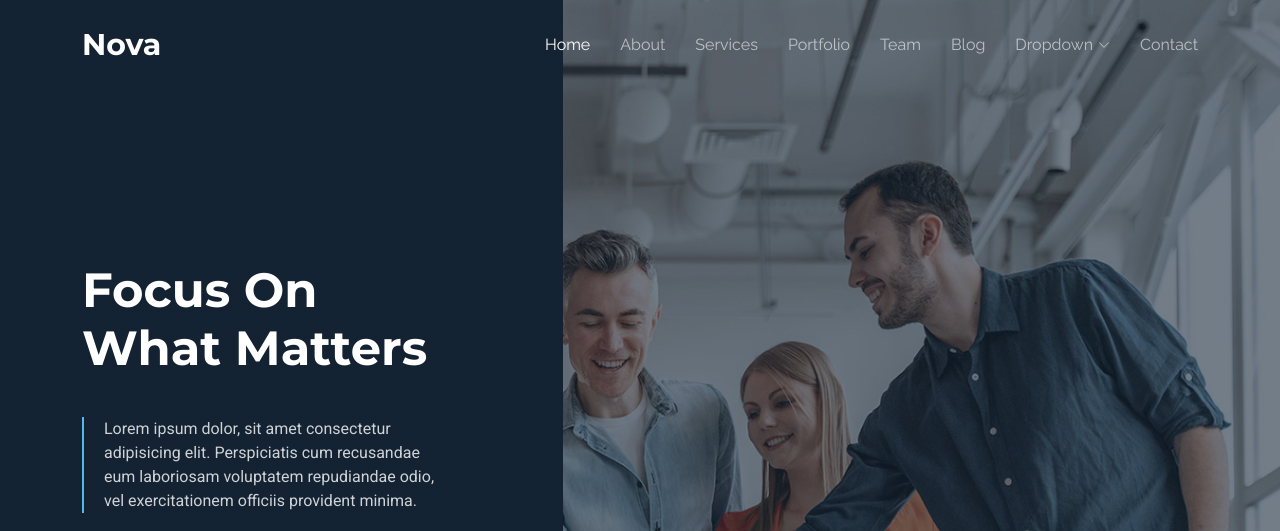
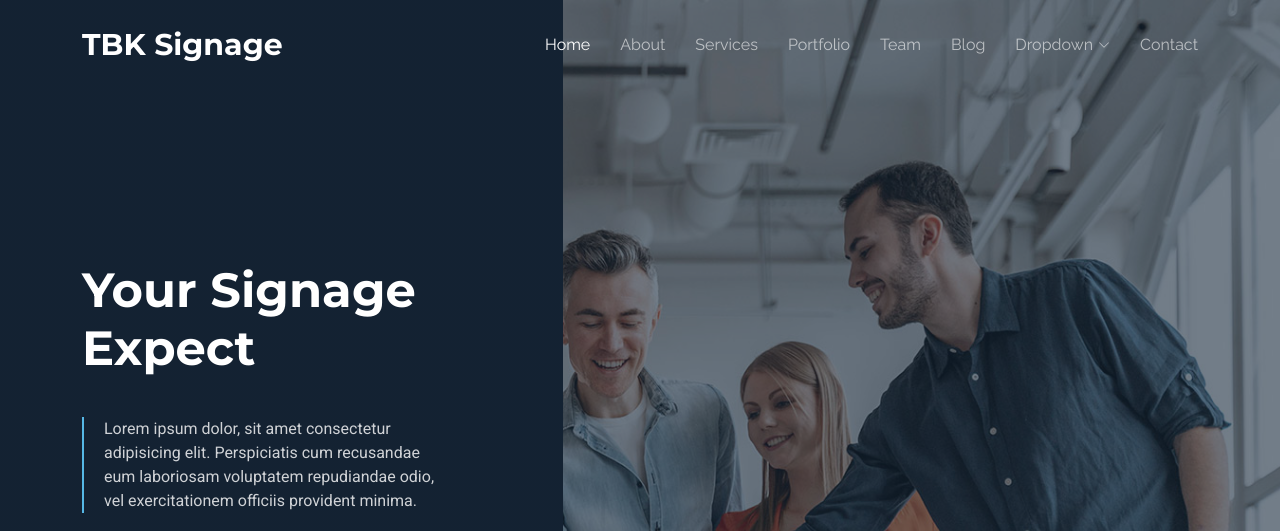
Before and after one commit to brianshongwe/tbk-signage, a plain HTML site: page index.html in a window 1280 px wide. Shown: the top 531 px of the page. Drawn offline with Linux system fonts and the light colour scheme.

Commit message:
added name

```diff
--- a/index.html
+++ b/index.html
@@ -4,7 +4,7 @@
 <head>
   <meta charset="utf-8">
   <meta content="width=device-width, initial-scale=1.0" name="viewport">
-  <title>Index - Nova Bootstrap Template</title>
+  <title>TBK Signage (Pty) Ltd</title>
   <meta content="" name="description">
   <meta content="" name="keywords">
 
@@ -27,13 +27,7 @@
   <!-- Main CSS File -->
   <link href="assets/css/main.css" rel="stylesheet">
 
-  <!-- =======================================================
-  * Template Name: Nova
-  * Template URL: https://bootstrapmade.com/nova-bootstrap-business-template/
-  * Updated: Jun 29 2024 with Bootstrap v5.3.3
-  * Author: BootstrapMade.com
-  * License: https://bootstrapmade.com/license/
-  ======================================================== -->
+
 </head>
 
 <body class="index-page">
@@ -44,7 +38,7 @@
       <a href="index.html" class="logo d-flex align-items-center">
         <!-- Uncomment the line below if you also wish to use an image logo -->
         <!-- <img src="assets/img/logo.png" alt=""> -->
-        <h1 class="sitename">Nova</h1>
+        <h1 class="sitename">TBK Signage</h1>
       </a>
 
       <nav id="navmenu" class="navmenu">
@@ -90,7 +84,7 @@
       <div class="container">
         <div class="row">
           <div class="col-xl-4">
-            <h1 data-aos="fade-up">Focus On What Matters</h1>
+            <h1 data-aos="fade-up">Your Signage Expect</h1>
             <blockquote data-aos="fade-up" data-aos-delay="100">
               <p>Lorem ipsum dolor, sit amet consectetur adipisicing elit. Perspiciatis cum recusandae eum laboriosam voluptatem repudiandae odio, vel exercitationem officiis provident minima. </p>
             </blockquote>
```
